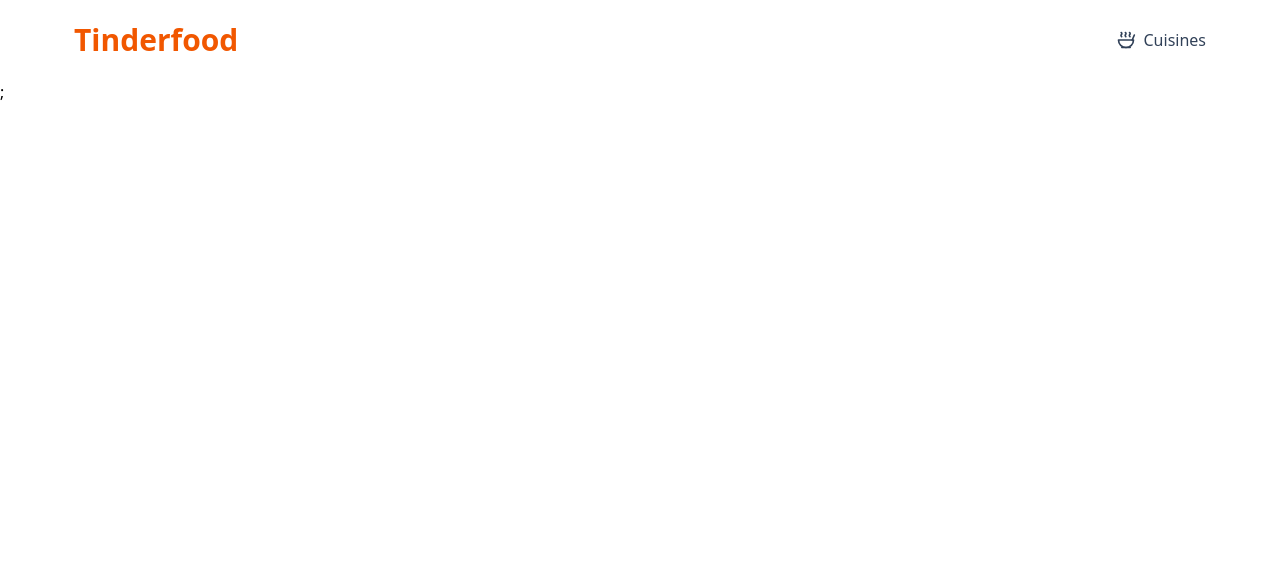
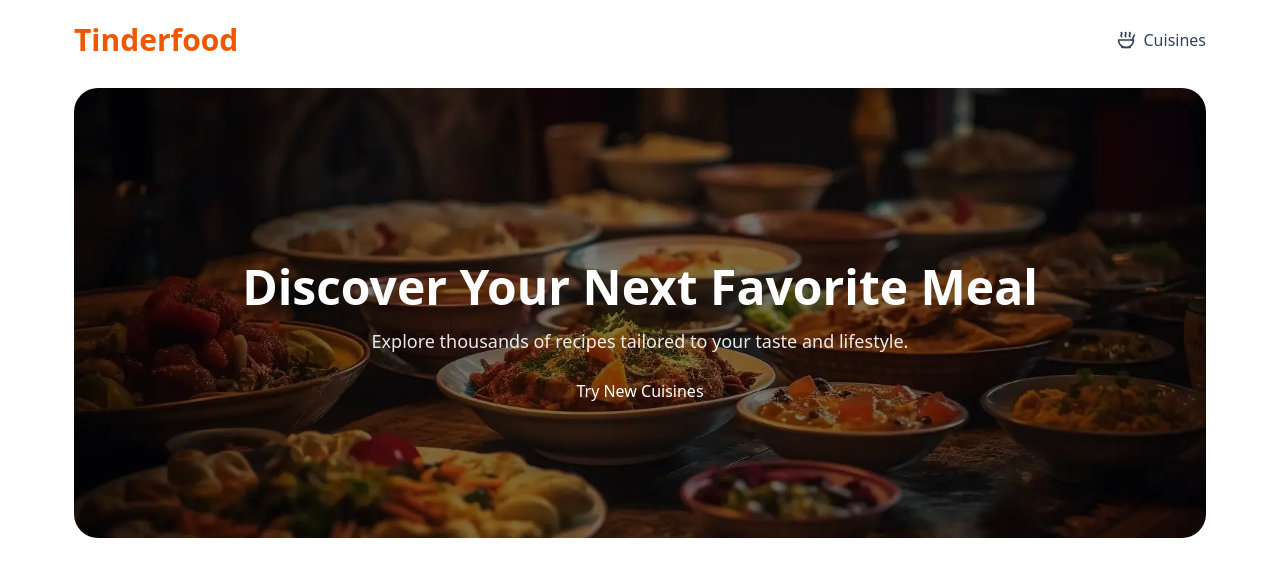
Before and after one commit to 47anjan/tinderfood, a Next.js app: page / in a window 1280 px wide. Shown: the top 576 px of the page. Built offline with nearby package versions, Linux system fonts and the light colour scheme; no server answers.

Commit message:
feat: add Hero component to enhance the homepage layout

```diff
--- a/app/page.tsx
+++ b/app/page.tsx
@@ -1,12 +1,15 @@
 "use client";
 
 import Header from "@/components/header";
+import Hero from "@/components/hero";
 
 export default function Home() {
   return (
     <>
       <Header />
-      <div></div>;
+      <main>
+        <Hero />
+      </main>
     </>
   );
 }
--- /dev/null
+++ b/components/Hero.tsx
@@ -0,0 +1,29 @@
+import Image from "next/image";
+
+import Link from "next/link";
+
+const Hero = () => {
+  return (
+    <section className=" pt-2 px-4 sm:px-10 md:px-[74px] w-full  ">
+      <div className="relative isolate">
+        <Image
+          src={"/food.webp"}
+          width={1600}
+          height={900}
+          alt=""
+          className="h-[450px] w-full object-cover rounded-3xl "
+        />
+        <div className="absolute inset-0 text-white flex items-center justify-center flex-col bg-opacity-50 text-center px-4 rounded-3xl mt-10">
+          <h1 className="text-3xl sm:text-4xl md:mb-4 font-extrabold md:text-5xl">
+            Discover Your Next Favorite Meal
+          </h1>
+          <h3 className="text-white/90 lg:text-lg mb-6">
+            Explore thousands of recipes tailored to your taste and lifestyle.
+          </h3>
+          <Link href="/cuisines?country=indian">Try New Cuisines</Link>
+        </div>
+      </div>
+    </section>
+  );
+};
+export default Hero;
```
